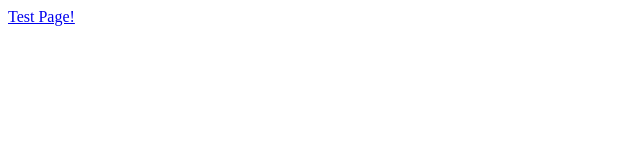
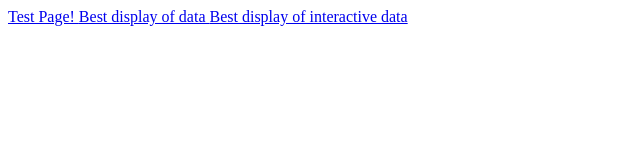
Before and after one commit to kncopp/web2, a plain HTML site: page index.html in a window 1280 px wide. Shown: the whole page, without its empty margins (0-640 px from the left). Drawn offline with Linux system fonts and the light colour scheme.

Commit message:
add links to new pages

```diff
--- a/index.html
+++ b/index.html
@@ -3,6 +3,8 @@
 <body>
 
 	<a href= test.html> Test Page! </a>
+	<a href= data.html> Best display of data </a>
+	<a href= interactive.html> Best display of interactive data </a>
 
 </body>
 
```
Also changed, not shown: data.html (added), interactive.html (added).
